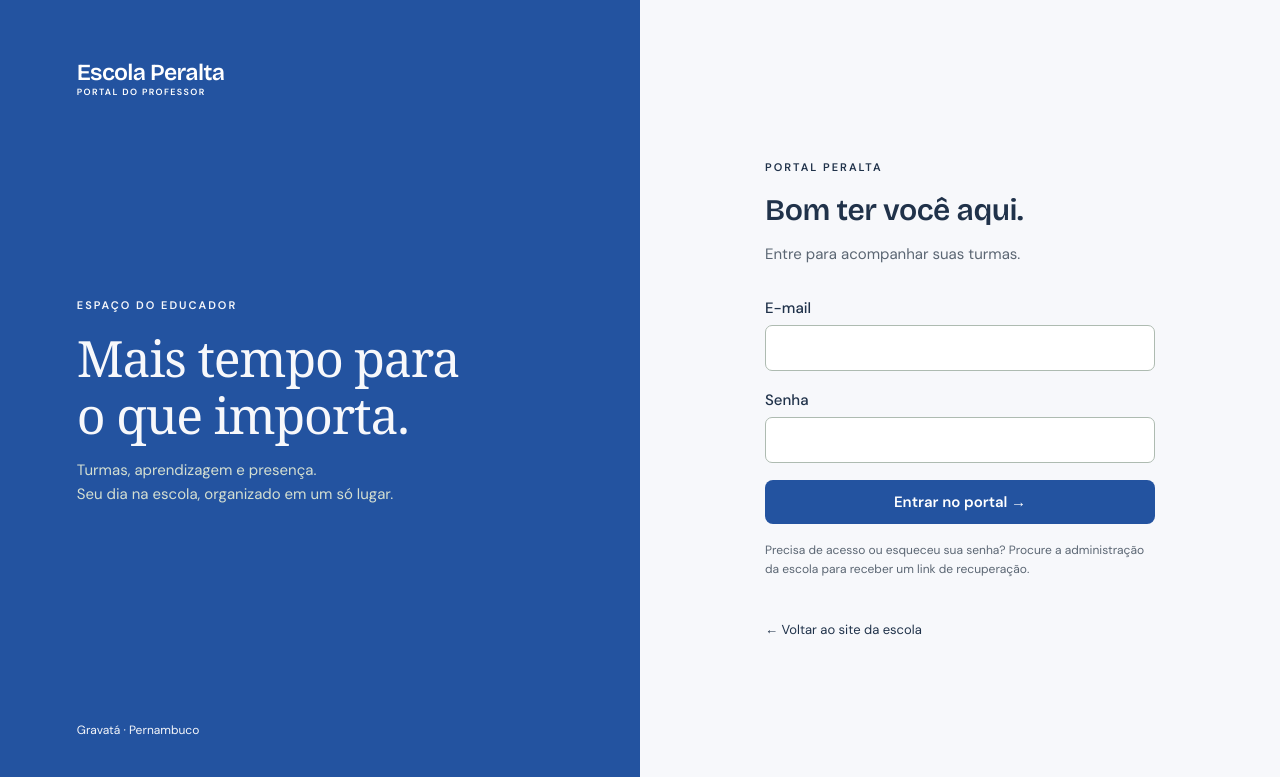
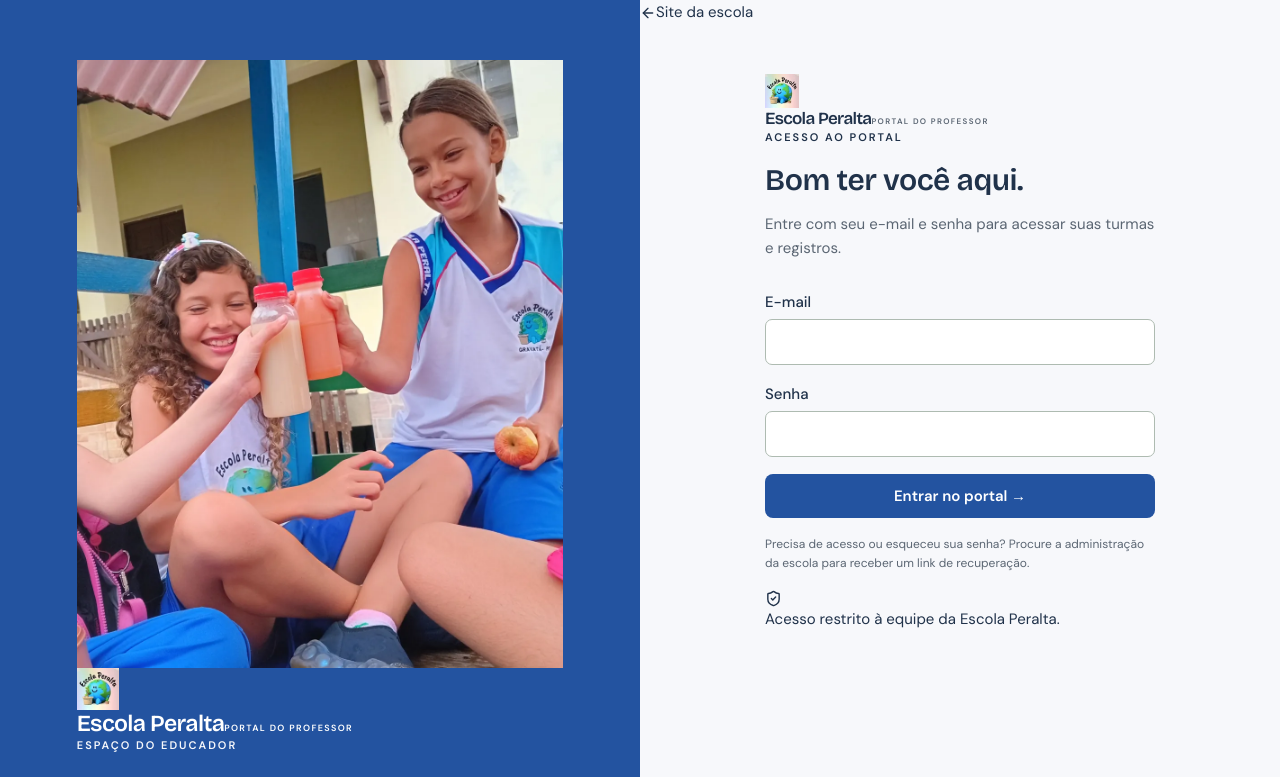
Before and after one commit to DevMurilo0/escola-peralta, a React (Vite) app: page /portal/login in a window 1280 px wide. Shown: the top 777 px of the page. Built offline with nearby package versions, Linux system fonts and the light colour scheme; no server answers.

Commit message:
style: refina experiência de login da Escola Peralta

```diff
--- a/src/pages/Login.tsx
+++ b/src/pages/Login.tsx
@@ -1,50 +1,86 @@
-import { Link } from "react-router-dom";
+import { Link, useSearchParams } from "react-router-dom";
 import { LoginForm } from "@/features/auth/login-form";
 import { configured } from "@/shared/supabase/client";
-import { useSearchParams } from "react-router-dom";
+import { PortalBrand } from "@/components/portal-brand";
+import { school } from "@/config/school-config";
+import { ArrowLeft, ShieldCheck } from "lucide-react";
+
 export default function Login() {
   const [params] = useSearchParams();
+
   return (
     <main id="main" className="login-page">
-      <div className="login-intro">
-        <Link to="/" className="portal-brand portal-brand-inverse">
-          <strong>Escola Peralta</strong>
-          <small>Portal do Professor</small>
+      <section className="login-intro" aria-label="Escola Peralta">
+        <div className="login-intro-media" aria-hidden="true">
+          <img src={school.heroImage} alt="" />
+        </div>
+        <div className="login-intro-overlay" aria-hidden="true" />
+
+        <Link to="/" className="login-brand-link" aria-label="Voltar ao site da Escola Peralta">
+          <PortalBrand inverse />
         </Link>
-        <div>
+
+        <div className="login-intro-copy">
           <span className="eyebrow">ESPAÇO DO EDUCADOR</span>
-          <h1>
-            Mais tempo para
-            <br />o que importa.
-          </h1>
+          <h1>Mais tempo para o que importa.</h1>
           <p>
-            Turmas, aprendizagem e presença.
-            <br />
-            Seu dia na escola, organizado em um só lugar.
+            Turmas, aprendizagem e presença organizadas para acompanhar o dia
+            a dia da Escola Peralta.
           </p>
+          <div className="login-intro-note">
+            <span>Portal interno</span>
+            <span>•</span>
+            <span>{school.city}</span>
           </div>
-        <span>Gravatá · Pernambuco</span>
         </div>
-      <section className="login-card">
-        <span className="eyebrow">PORTAL PERALTA</span>
+
+        <span className="login-intro-caption">
+          Um espaço feito para a rotina de quem ensina.
+        </span>
+      </section>
+
+      <section className="login-panel">
+        <div className="login-panel-top">
+          <Link to="/" className="login-back-link">
+            <ArrowLeft size={16} aria-hidden="true" />
+            Site da escola
+          </Link>
+        </div>
+
+        <div className="login-card">
+          <div className="login-card-brand">
+            <PortalBrand compact />
+          </div>
+          <span className="eyebrow">ACESSO AO PORTAL</span>
           <h2>Bom ter você aqui.</h2>
-        <p className="muted">Entre para acompanhar suas turmas.</p>
+          <p className="muted">
+            Entre com seu e-mail e senha para acessar suas turmas e registros.
+          </p>
+
           {!configured() && (
             <p className="feedback">
-            Configure as variáveis públicas do Supabase para habilitar o acesso.
-            Consulte o README.
+              Configure as variáveis públicas do Supabase para habilitar o
+              acesso. Consulte o README.
             </p>
           )}
           {params.has("expired") && (
-          <p role="status">Entre para iniciar ou renovar sua sessão.</p>
+            <p role="status" className="login-status">
+              Sua sessão expirou. Entre novamente para continuar.
+            </p>
           )}
           {params.has("invalid_link") && (
-          <p role="alert">
+            <p role="alert" className="login-status">
               Link inválido ou expirado. Solicite um novo link à administração.
             </p>
           )}
+
           <LoginForm enabled={configured()} />
-        <Link to="/">← Voltar ao site da escola</Link>
+
+          <div className="login-security-note">
+            <ShieldCheck size={17} aria-hidden="true" />
+            <span>Acesso restrito à equipe da Escola Peralta.</span>
+          </div>
+        </div>
       </section>
     </main>
   );
```
Lines whose indentation alone changed are shown as unchanged.
